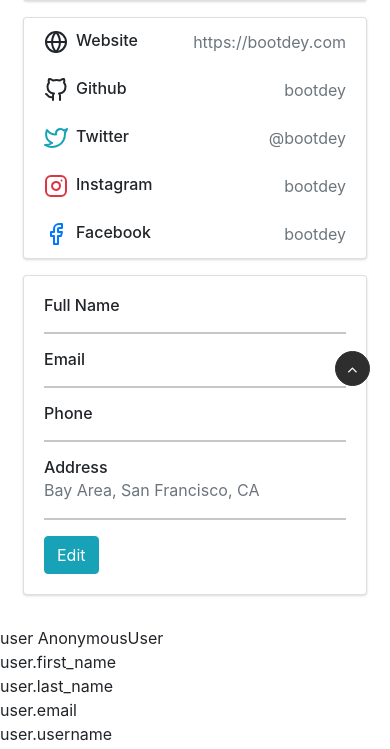
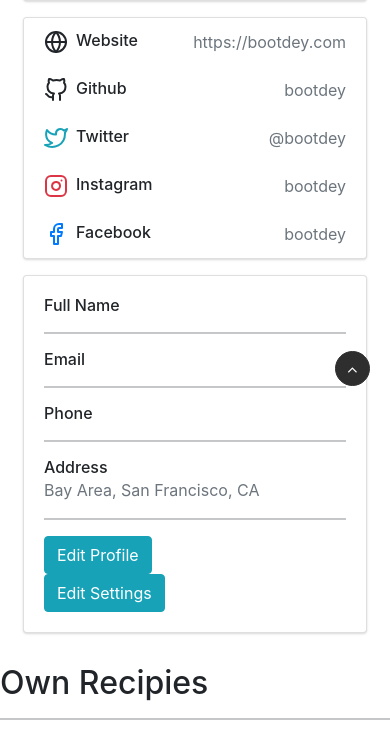
Before and after one commit to amalpmathews2003/Recipie-Website, a Django app: page /profile in a window 390 px wide. Shown: the part 438-1187 px from the top of the page. Run offline with Django 3.2, Linux system fonts and the light colour scheme; data comes from the database, SQL or seed files in the repository; some libraries are stand-ins or nearby versions.

Commit message:
Update profile.html

```diff
--- a/website_app/templates/website_app/profile.html
+++ b/website_app/templates/website_app/profile.html
@@ -149,7 +149,12 @@ body{
                   <hr>
                   <div class="row">
                     <div class="col-sm-12">
-                      <a class="btn btn-info " href="{% url 'edit-user-profile'  %}">Edit </a>
+                      <a class="btn btn-info " href="{% url 'edit-user-profile' user.profile.id %}">Edit Profile</a>
+                    </div>
+                  </div>
+                  <div class="row">
+                    <div class="col-sm-12">
+                      <a class="btn btn-info " href="{% url 'edit-user-settings' user.profile.id %}">Edit Settings</a>
                     </div>
                   </div>
                 </div>
@@ -166,17 +171,15 @@ body{
     </div>
 
 
-user {{user}}<br>
-user.first_name {{user.first_name}}<br>
-user.last_name {{user.last_name}}<br>
-user.email {{user.email}}<br>
-user.username {{user.username}}<br>
-user.profile.user {{user.profile.user}}<br>
-user.profile.profile_pic {{user.profile.profile_pic}}<br>
-user.profile.phone {{user.profile.phone}}<br>
-{% if own_recipie %}
+
+<h2>Own Recipies</h2>
+<hr>
+{% if own_recipies %}
+<div class="card-deck">
   {% for recipie in own_recipies %}
-   {{recipie}}
+   {% include 'website_app/cards.html' %}
   {% endfor %}
+ </div>
 {% endif %}
+
 {% endblock %}
```
